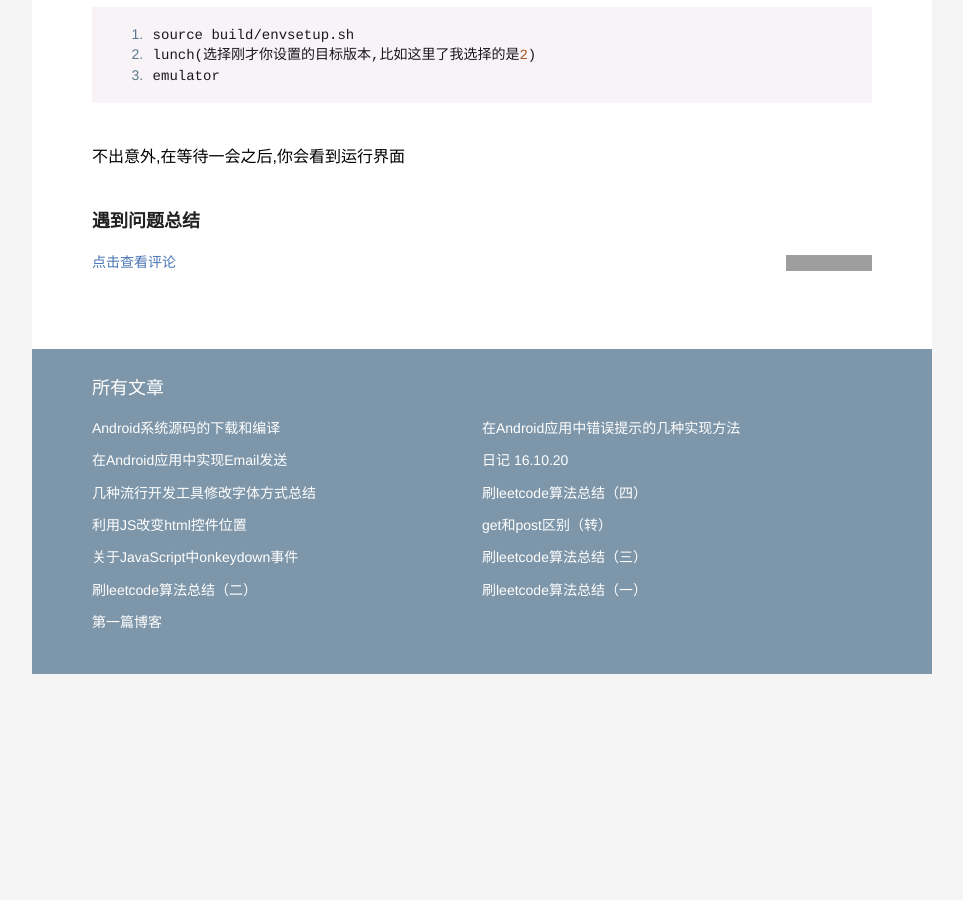
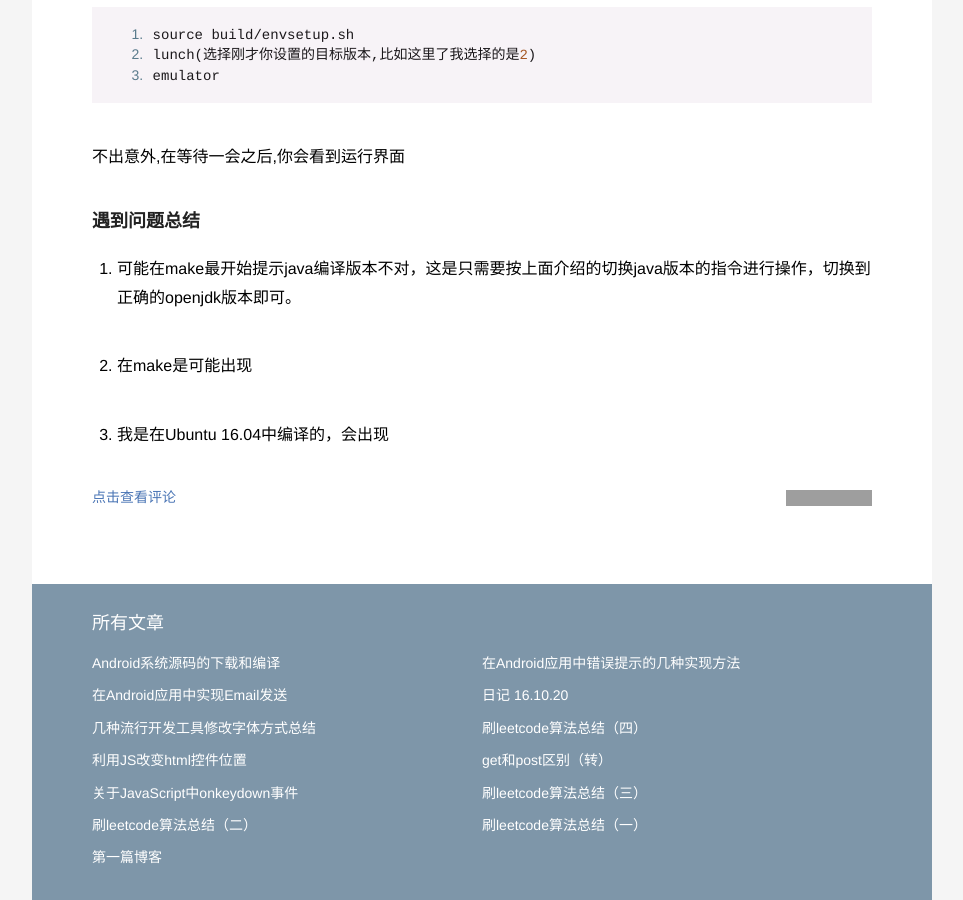
Before and after one commit to yufeiyang1995/yufeiyang1995.github.io, a Jekyll site: the page built from _posts/2017-7-5-AndroidSourceCode.md, in a window 1280 px wide and 900 px high, scrolled down 3133 px. Shown: the whole window, without its empty margins (158-1121 px from the left). Built offline with Jekyll 4.4.1, drawn with Linux system fonts in a browser that asks for light colours; before the commit the page ends 3807 px from its top, so only the background shows below that; grey boxes are pictures that could not be loaded.

Commit message:
add context

```diff
--- a/_posts/2017-7-5-AndroidSourceCode.md
+++ b/_posts/2017-7-5-AndroidSourceCode.md
@@ -140,3 +140,9 @@ emulator
 不出意外,在等待一会之后,你会看到运行界面
 
 ### 遇到问题总结
+
+1. 可能在make最开始提示java编译版本不对，这是只需要按上面介绍的切换java版本的指令进行操作，切换到正确的openjdk版本即可。
+
+2. 在make是可能出现
+
+3. 我是在Ubuntu 16.04中编译的，会出现
```
